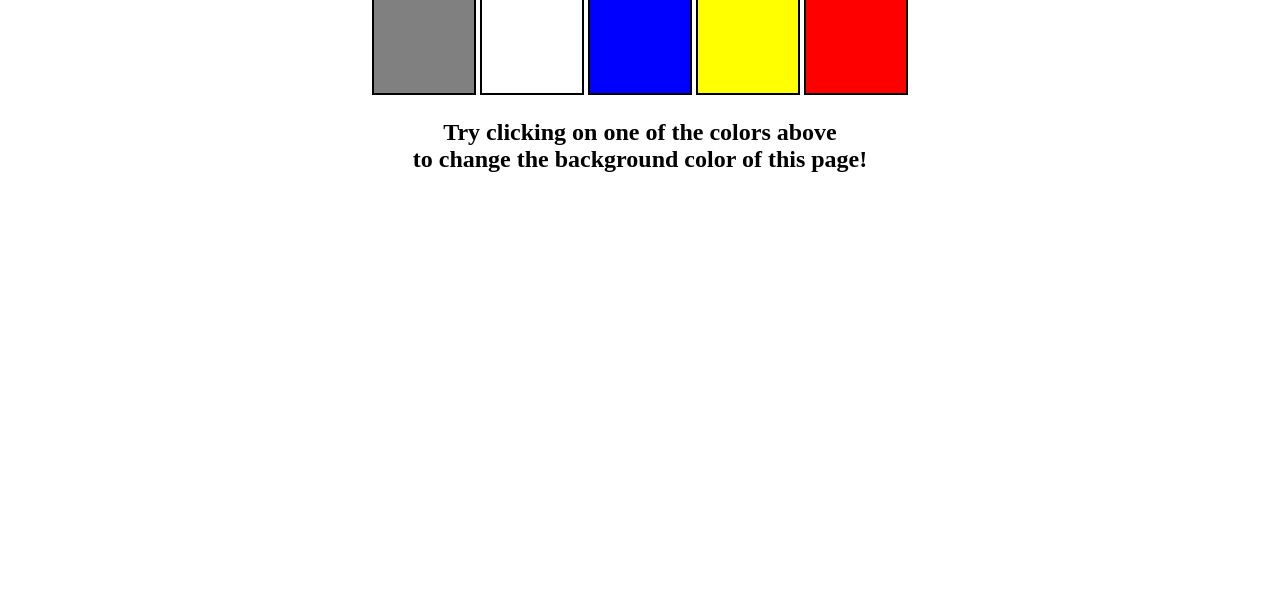
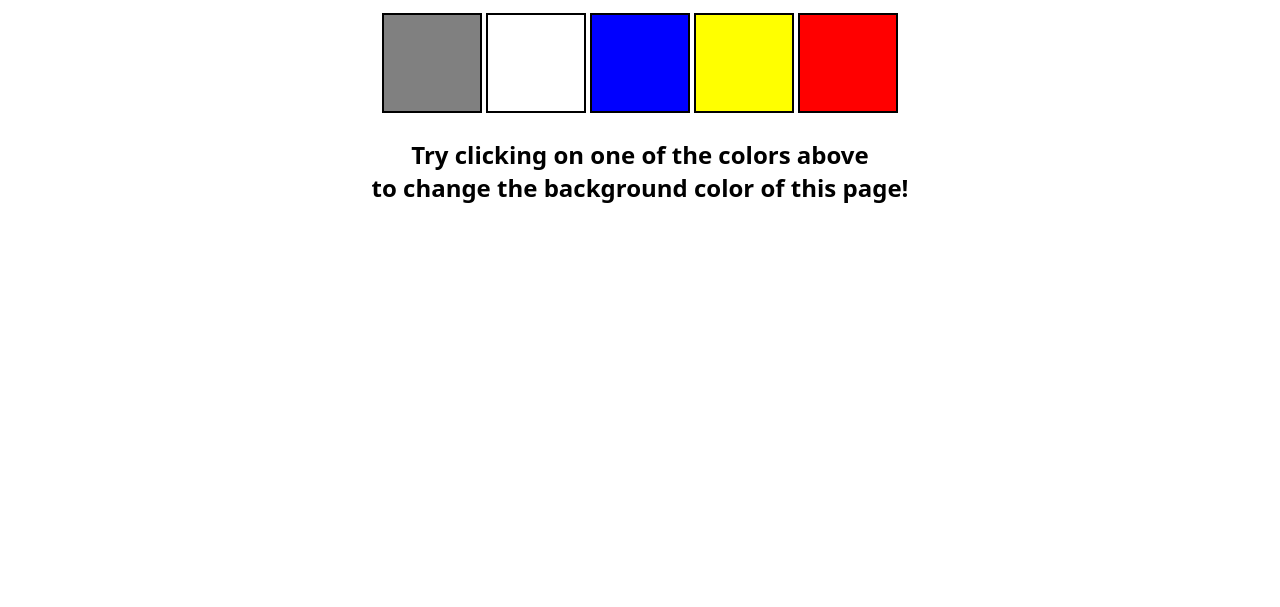
Before and after one commit to Rahul0Singh0/Mini-Projects, a plain HTML site: page 1-colorChanger/index.html in a window 1280 px wide. Shown: the part 193-800 px from the top of the page. Drawn offline with Linux system fonts and the light colour scheme.

Commit message:
update css link

```diff
--- a/1-colorChanger/index.html
+++ b/1-colorChanger/index.html
@@ -5,7 +5,7 @@
     <meta name="viewport" content="width=device-width, initial-scale=1.0" />
     <meta http-equiv="X-UA-Compatible" content="ie=edge" />
     <link rel="stylesheet" href="style.css" />
-    <link rel="stylesheet" href="/1_Chai aur Javascript/07_Projects/style.css" />
+    <link rel="stylesheet" href="/style.css" />
     <title>JavaScript Background Color Switcher</title>
   </head>
   <body>
```
